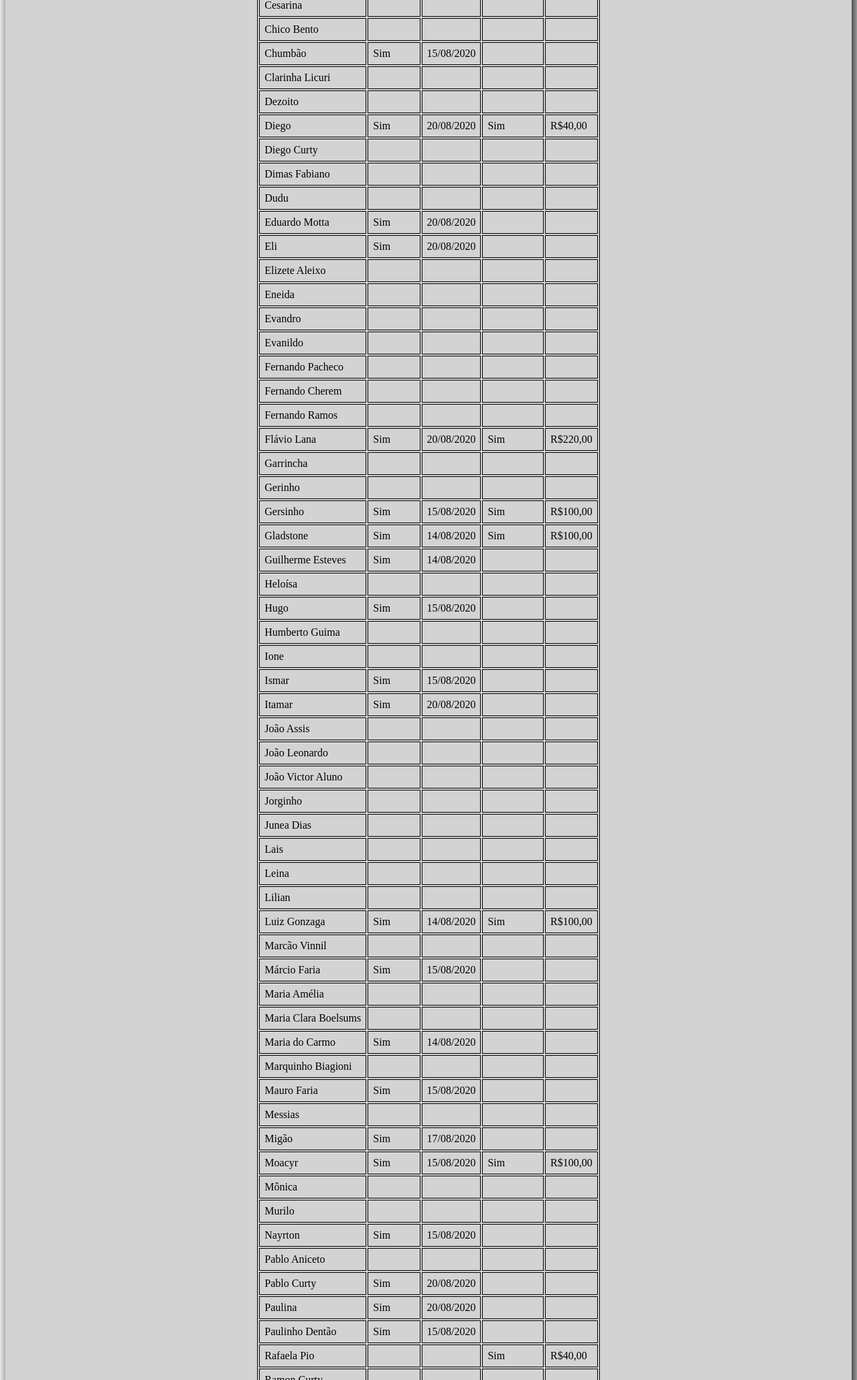
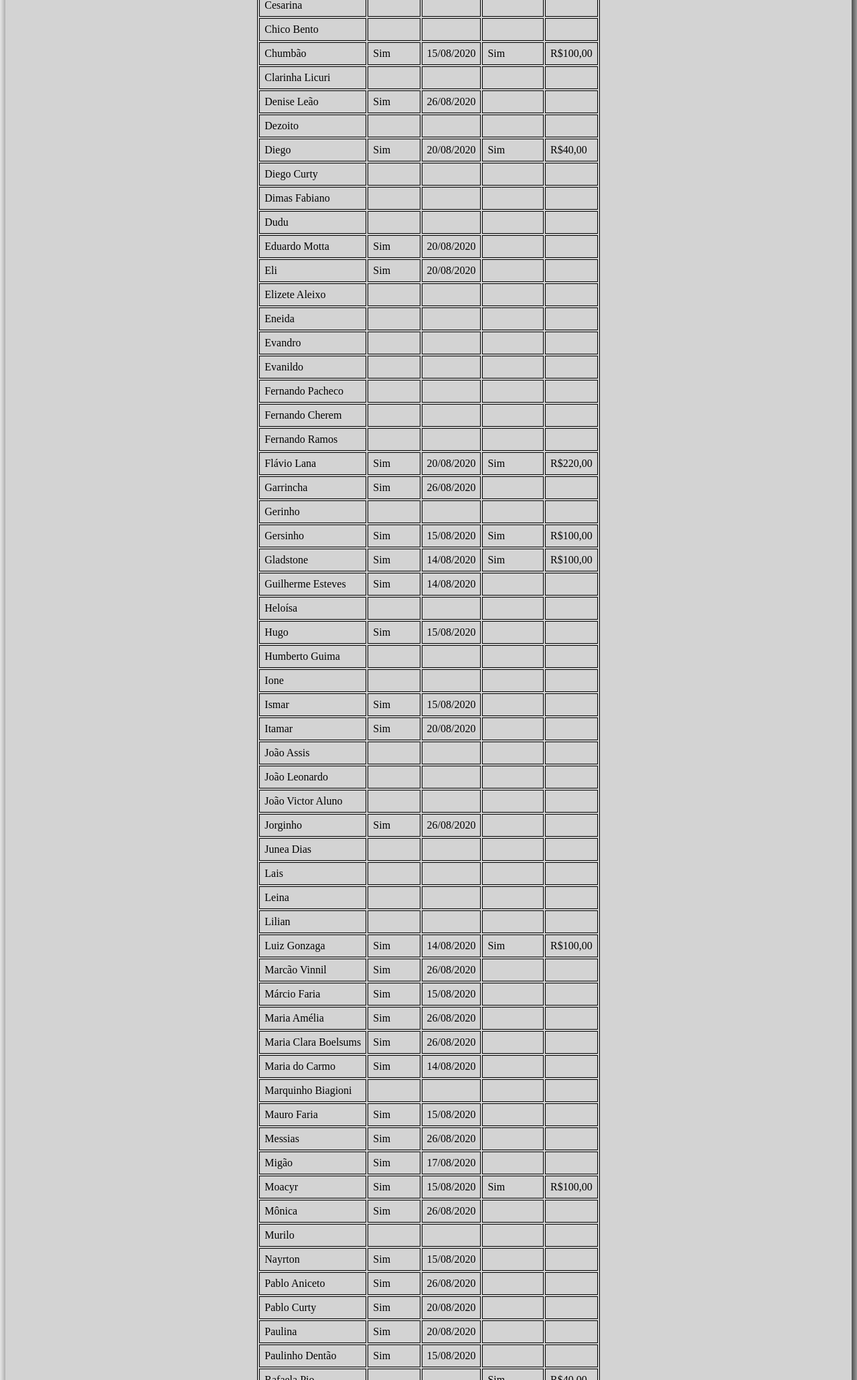
Before and after one commit to valdenio458/CampanhaZdG, a plain HTML site: page index.html in a window 1280 px wide. Shown: the part 740-2800 px from the top of the page at 67% size. Drawn offline with Linux system fonts and the light colour scheme.

Commit message:
26/08/20

```diff
--- a/index.html
+++ b/index.html
@@ -27,8 +27,8 @@
             <td>Adriana Lira</td>
             <td>Sim</td>
             <td>20/08/2020</td>
-            <td></td>
-            <td></td>
+            <td>Sim</td>
+            <td>R$220,00</td>
         </tr>
         <tr>
             <td>Alberto Boi Avenida</td>
@@ -81,8 +81,8 @@
         </tr>
         <tr>
             <td>Anibal</td>
-            <td></td>
-            <td></td>
+            <td>Sim</td>
+            <td>26/08/2020</td>
             <td></td>
             <td></td>
         </tr>
@@ -167,8 +167,8 @@
             <td>Chumbão</td>
             <td>Sim</td>
             <td>15/08/2020</td>
-            <td></td>
-            <td></td>
+            <td>Sim</td>
+            <td>R$100,00</td>
         </tr>
         <tr>
             <td>Clarinha Licuri</td>
@@ -178,6 +178,13 @@
             <td></td>
         </tr>
         <tr>
+            <td>Denise Leão</td>
+            <td>Sim</td>
+            <td>26/08/2020</td>
+            <td></td>
+            <td></td>
+        </tr>
+        <tr>
             <td>Dezoito</td>
             <td></td>
             <td></td>
@@ -284,8 +291,8 @@
         </tr>
         <tr>
             <td>Garrincha</td>
-            <td></td>
-            <td></td>
+            <td>Sim</td>
+            <td>26/08/2020</td>
             <td></td>
             <td></td>
         </tr>
@@ -382,8 +389,8 @@
         </tr>
         <tr>
             <td>Jorginho</td>
-            <td></td>
-            <td></td>
+            <td>Sim</td>
+            <td>26/08/2020</td>
             <td></td>
             <td></td>
         </tr>
@@ -424,8 +431,8 @@
         </tr>
         <tr>
             <td>Marcão Vinnil</td>
-            <td></td>
-            <td></td>
+            <td>Sim</td>
+            <td>26/08/2020</td>
             <td></td>
             <td></td>
         </tr>
@@ -438,15 +445,15 @@
         </tr>
         <tr>
             <td>Maria Amélia</td>
-            <td></td>
-            <td></td>
+            <td>Sim</td>
+            <td>26/08/2020</td>
             <td></td>
             <td></td>
         </tr>
         <tr>
             <td>Maria Clara Boelsums</td>
-            <td></td>
-            <td></td>
+            <td>Sim</td>
+            <td>26/08/2020</td>
             <td></td>
             <td></td>
         </tr>
@@ -473,8 +480,8 @@
         </tr>
         <tr>
             <td>Messias</td>
-            <td></td>
-            <td></td>
+            <td>Sim</td>
+            <td>26/08/2020</td>
             <td></td>
             <td></td>
         </tr>
@@ -494,8 +501,8 @@
         </tr>
         <tr>
             <td>Mônica</td>
-            <td></td>
-            <td></td>
+            <td>Sim</td>
+            <td>26/08/2020</td>
             <td></td>
             <td></td>
         </tr>
@@ -515,8 +522,8 @@
         </tr>
         <tr>
             <td>Pablo Aniceto</td>
-            <td></td>
-            <td></td>
+            <td>Sim</td>
+            <td>26/08/2020</td>
             <td></td>
             <td></td>
         </tr>
@@ -634,8 +641,8 @@
         </tr>
         <tr>
             <td>Tatiana Galp</td>
-            <td></td>
-            <td></td>
+            <td>Sim</td>
+            <td>26/08/2020</td>
             <td></td>
             <td></td>
         </tr>
@@ -669,8 +676,8 @@
         </tr>
         <tr>
             <td>Trajano</td>
-            <td></td>
-            <td></td>
+            <td>Sim</td>
+            <td>26/08/2020</td>
             <td></td>
             <td></td>
         </tr>
```
